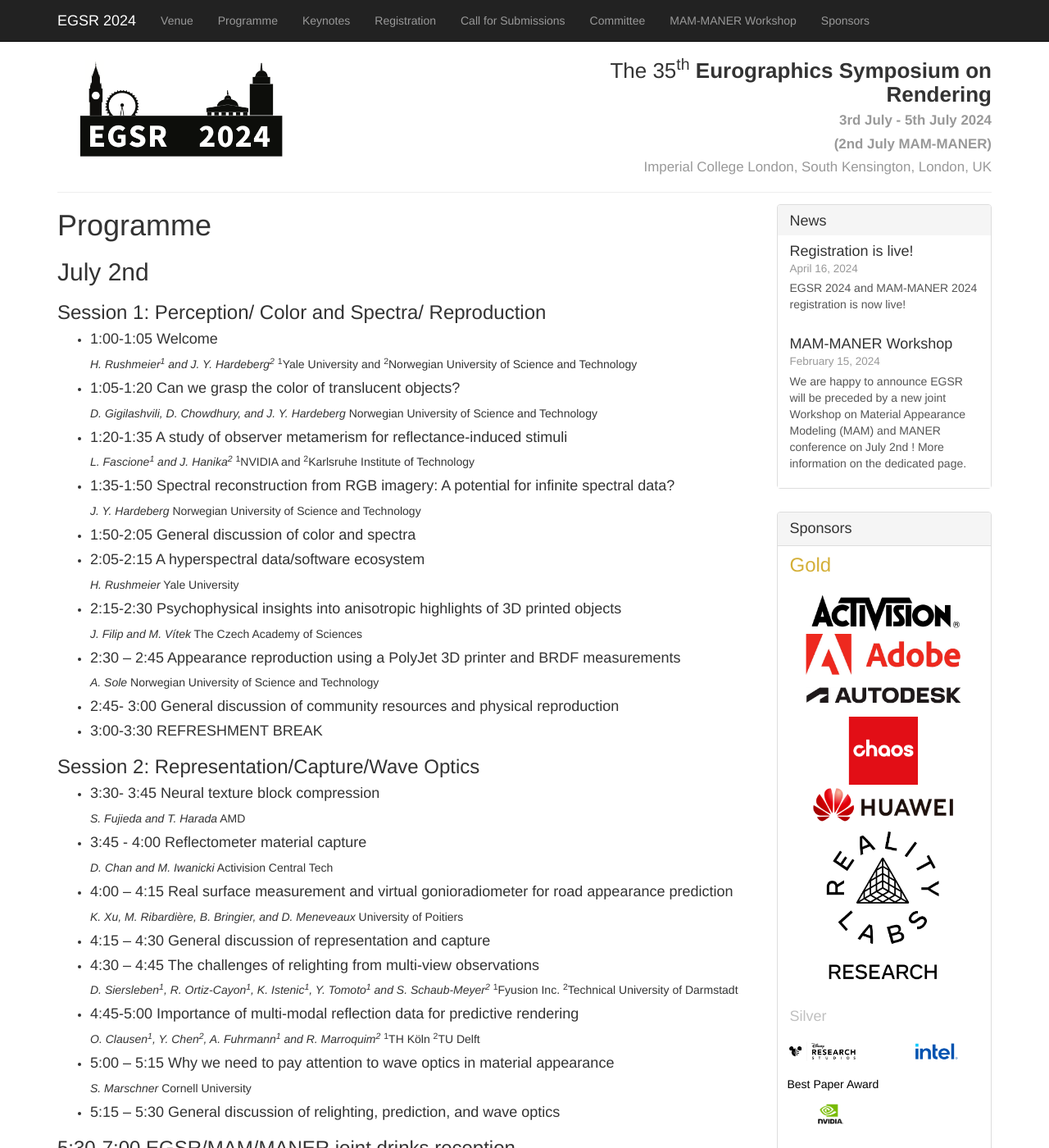
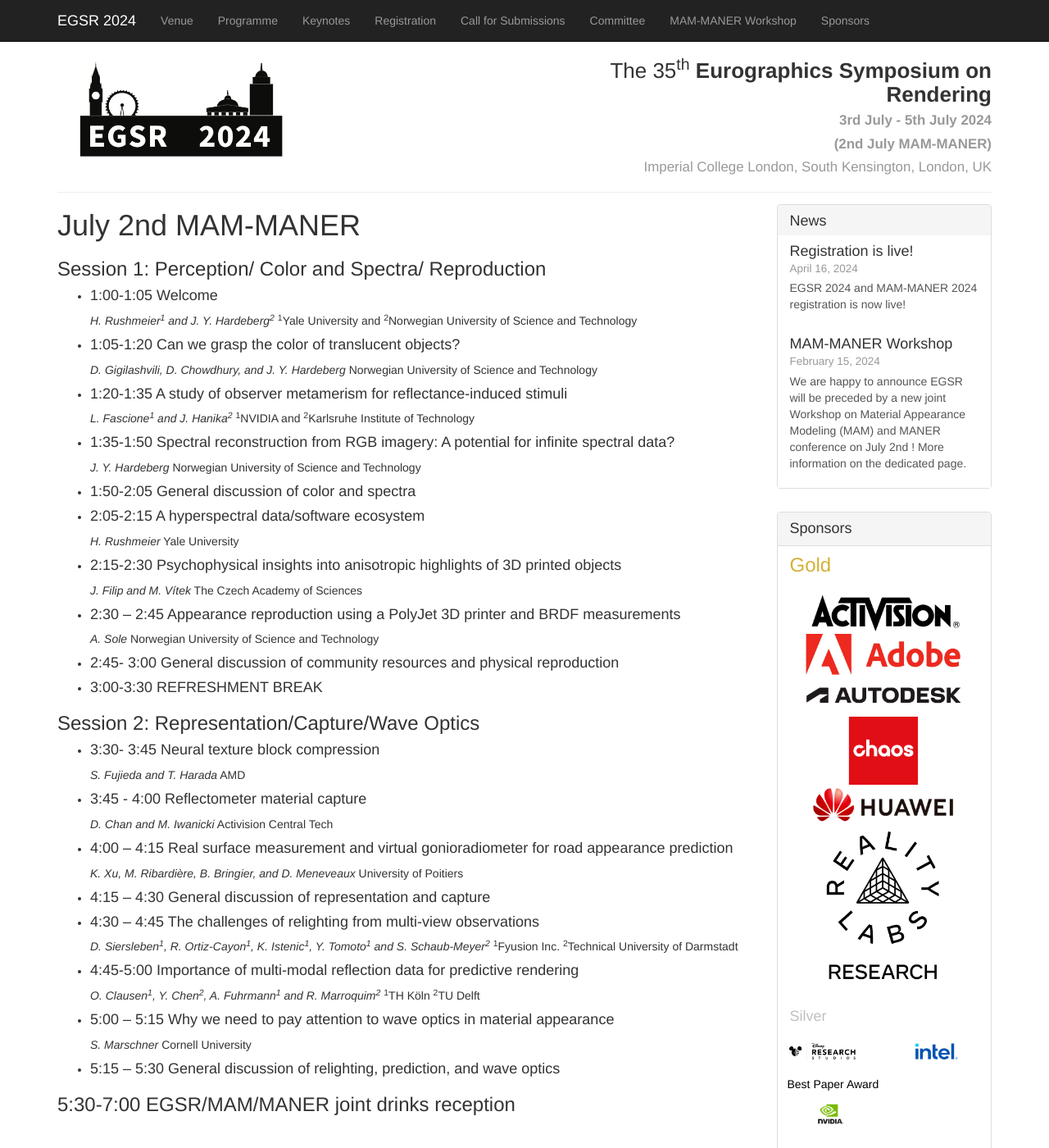
Before and after one commit to emilienogue/egsr2024.github.io, a Jekyll site: the page built from programme.md, in a window 1280 px wide and 1400 px high. Shown: the whole window at 82% size. Built offline with Jekyll 4.4.1, drawn with Linux system fonts in a browser that asks for light colours; comment, search, counter and statistics services are not loaded.

Commit message:
Update programme.md

```diff
--- a/programme.md
+++ b/programme.md
@@ -1,10 +1,8 @@
 ---
 layout: cvmp-default
-title: Programme
+title: July 2nd MAM-MANER
 year: 2024
 ---
-
-## July 2nd
 
 ### Session 1: Perception/ Color and Spectra/ Reproduction
 
@@ -73,6 +71,11 @@
 - #### 5:15 – 5:30 General discussion of relighting, prediction, and wave optics
 
 ### 5:30-7:00 EGSR/MAM/MANER joint drinks reception
+
+<br>
+<br>
+
+# July 3rd - 5th EGSR
 
 ## July 3rd
 - **EGSR Day 1:**
```
